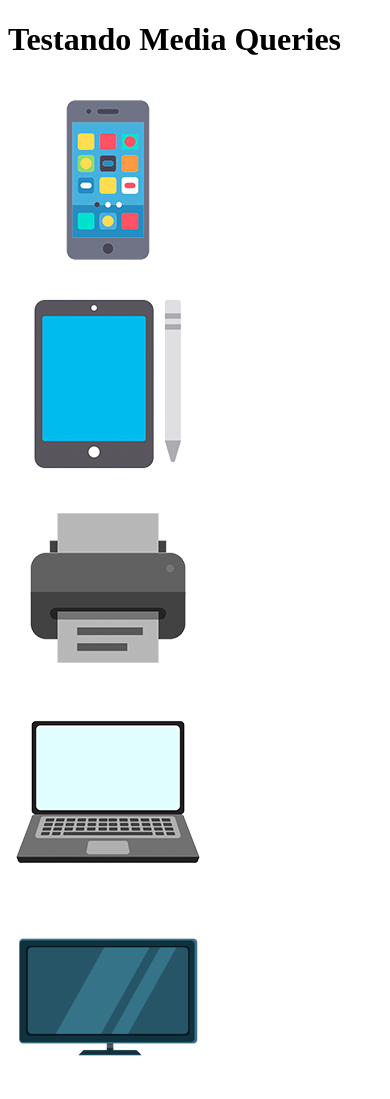
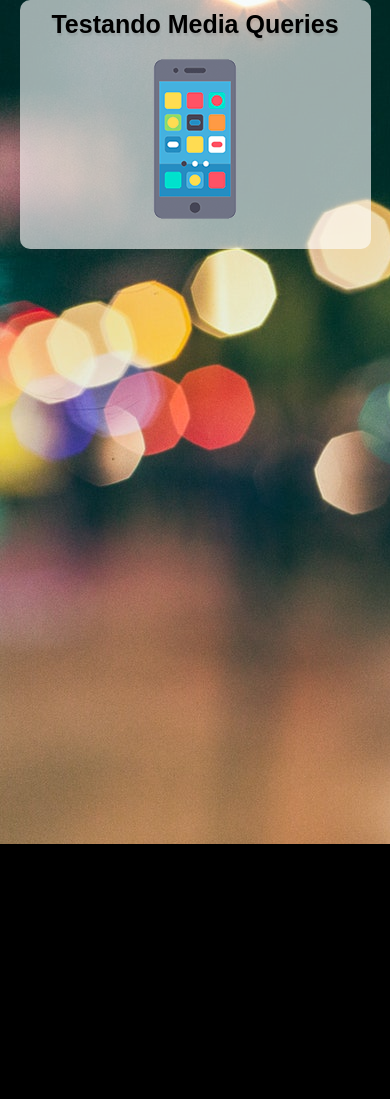
Before and after one commit to DaviBT/HTML5-CSS3-exercises, a plain HTML site: page exs/ex029/mq004/index.html in a window 390 px wide. After the commit the page ends 844 px from the top, so only its background shows below. Drawn offline with Linux system fonts and the light colour scheme.

Commit message:
Created media queries

```diff
--- /dev/null
+++ b/exs/ex029/mq004/estilos/media-query.css
@@ -0,0 +1,3 @@
+@charset "UTF-8";
+
+/* Todas as demais mídias */
--- /dev/null
+++ b/exs/ex029/mq004/estilos/styles.css
@@ -0,0 +1,45 @@
+@charset "UTF-8";
+
+/* Versão Mobile First */
+
+*{
+    margin:0px;
+    padding:0px;
+    font-family:Arial, Helvetica, sans-serif;
+    font-size:20px;
+    box-sizing: border-box;
+}
+
+body, html{
+    width:100vw;
+    height:100vh;
+}
+
+body {
+    background: black url(../../imagens/back-phone.jpg) no-repeat;
+}
+
+main {
+    background-color:rgba(255, 255, 255, 0.615);
+    width:90%;
+    margin:auto;
+    border-radius:10px;
+    padding:10px;
+}
+
+h1{
+    text-align:center;
+    font-size:25px;
+    text-shadow:1px 3px 2px rgba(0, 0, 0, 0.086);
+}
+
+img{
+    margin:auto;
+    display:block;
+}
+
+img#celular{display:block;}
+img#tablet{display:none;}
+img#impressao{display:none;}
+img#desktop{display:none;}
+img#tv{display:none;}
--- a/exs/ex029/mq004/index.html
+++ b/exs/ex029/mq004/index.html
@@ -5,15 +5,17 @@
     <meta http-equiv="X-UA-Compatible" content="IE=edge">
     <meta name="viewport" content="width=device-width, initial-scale=1.0">
     <title>Media Queries</title>
+    <link rel="stylesheet" href="estilos/styles.css" media="all">
+    <link rel="stylesheet" href="estilos/media-query.css">
 </head>
 <body>
     <main>
         <h1>Testando Media Queries</h1>
-        <img src="../imagens/icon-phone.png" alt="Acessando via smatphone">
-        <img src="../imagens/icon-tablet.png" alt="Acessando por tablet">
-        <img src="../imagens/icon-print.png" alt="Versão para impressão">
-        <img src="../imagens/icon-pc.png" alt="Versão desktop">
-        <img src="../imagens/icon-tv.png" alt="Versão Televisão">
+        <img id="celular "src="../imagens/icon-phone.png" alt="Acessando via smatphone">
+        <img id="tablet" src="../imagens/icon-tablet.png" alt="Acessando por tablet">
+        <img id="impressao" src="../imagens/icon-print.png" alt="Versão para impressão">
+        <img id="desktop" src="../imagens/icon-pc.png" alt="Versão desktop">
+        <img id="tv" src="../imagens/icon-tv.png" alt="Versão Televisão">
     </main>
 </body>
 </html>
```
